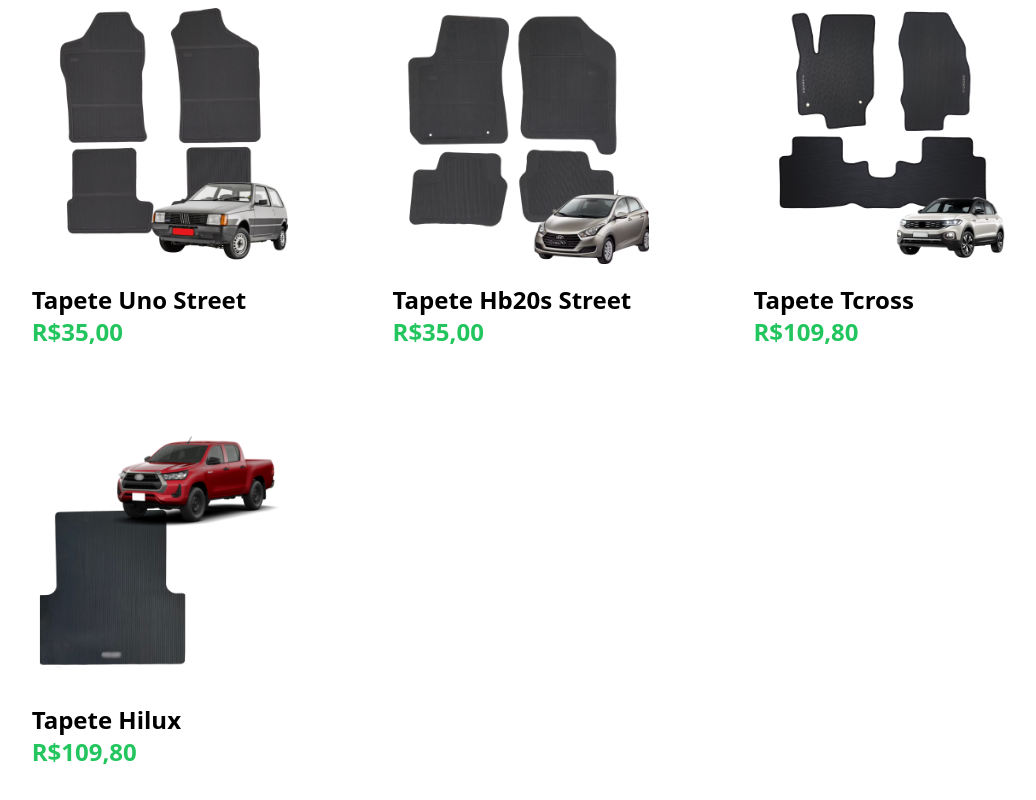
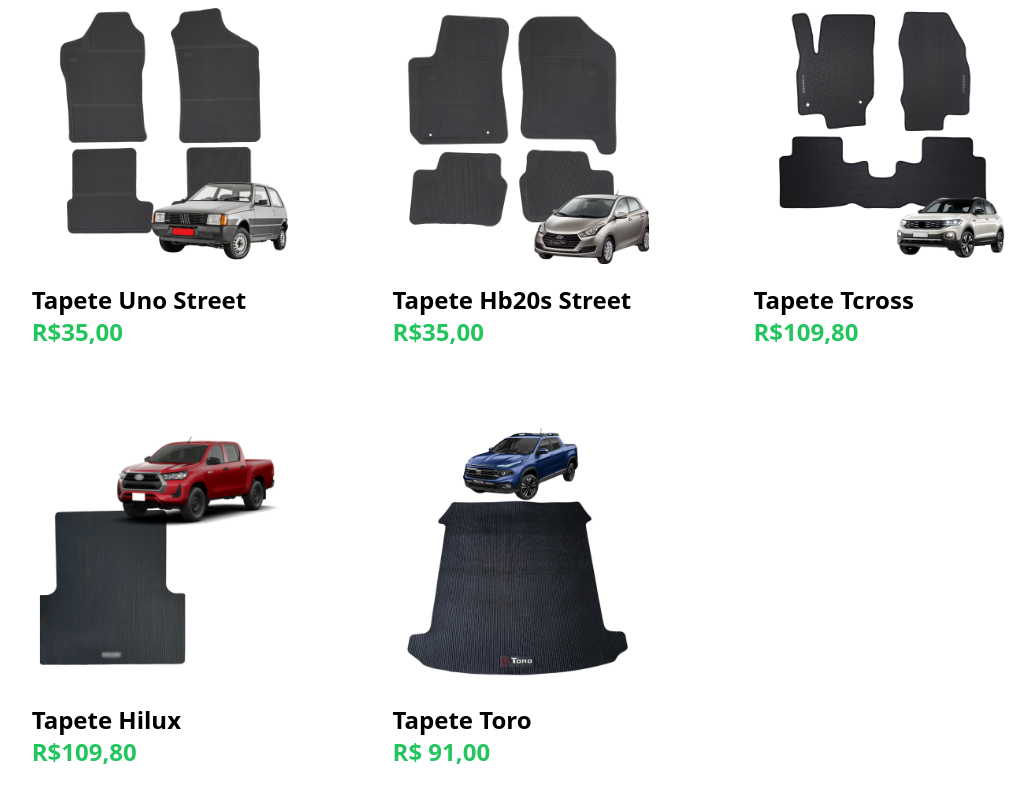
Before and after one commit to Jaqueline107/protap, a Next.js app: page / in a window 1280 px wide. Shown: the part 952-1752 px from the top of the page, without its empty margins (107-1143 px from the left). Built offline with nearby package versions, Linux system fonts and the light colour scheme.

Commit message:
adicionando logica de descontos

```diff
--- a/src/app/Produtos/page.tsx
+++ b/src/app/Produtos/page.tsx
@@ -8,15 +8,39 @@
 type Product = {
   name: string;
   price: string;
+  fullPrice: string; // O preço cheio será sempre obrigatório para calcular o desconto
   description: string;
   images: string[];
 };
 
-// Dados dos produtos
+// Função para calcular desconto
+const calculateDiscount = (fullPrice: string): string => {
+  const numericPrice = parseFloat(
+    fullPrice.replace("R$", "").replace(",", ".")
+  );
+  const discountedPrice = (numericPrice * 0.7).toFixed(2); // Aplica 30% de desconto
+  return `R$${discountedPrice.replace(".", ",")}`; // Formata como string no padrão brasileiro
+};
+
+const calculateDiscountPercentage = (
+  fullPrice: string,
+  price: string
+): number => {
+  const numericFullPrice = parseFloat(
+    fullPrice.replace("R$", "").replace(",", ".")
+  );
+  const numericPrice = parseFloat(price.replace("R$", "").replace(",", "."));
+  const discountPercentage =
+    ((numericFullPrice - numericPrice) / numericFullPrice) * 100;
+  return Math.round(discountPercentage); // Retorna o valor arredondado
+};
+
+// Dados dos produtos com desconto aplicado
 const productsData: Record<string, Product> = {
   Opala: {
     name: "Tapete Opala",
-    price: "R$39,90",
+    fullPrice: "R$50,00",
+    price: calculateDiscount("R$50,00"), // Preço com desconto
     description:
       "Tapetes projetados para proteger o assoalho do seu carro, Feito com materiais resistentes e design funcional.",
     images: [
@@ -32,7 +56,8 @@
   },
   UnoStreet: {
     name: "Tapete Uno Street",
-    price: "R$39,00",
+    fullPrice: "R$50,00",
+    price: calculateDiscount("R$50,00"),
     description:
       "Tapetes projetados para proteger o assoalho do seu carro, Feito com materiais resistentes e design funcional.",
     images: [
@@ -43,38 +68,51 @@
   },
   KombiMala: {
     name: "Tapete Kombi Mala",
-    price: "R$81,99",
+    fullPrice: "R$110,00",
+    price: calculateDiscount("R$110,00"),
     description:
       "Tapetes projetados para o espaço de bagagem da Kombi. Feito com materiais resistentes e design funcional, ideal para transporte seguro.",
     images: ["/kombi/kombimala.png", "/kombi/kombimala1.png"],
   },
   Hb20s: {
-    name: "Tapete HB20s street",
-    price: "R$39,00",
+    name: "Tapete HB20s Street",
+    fullPrice: "R$50,00",
+    price: calculateDiscount("R$50,00"),
     description:
       "Tapetes projetados para o espaço de bagagem da Kombi. Feito com materiais resistentes e design funcional, ideal para transporte seguro.",
     images: ["/hb20/hb20.png", "/hb20/hb201.png"],
   },
   Tcross: {
     name: "Tapete Tcross",
-    price: "R$109,91",
+    fullPrice: "R$115,00",
+    price: calculateDiscount("R$120,00"),
     description:
       "Tapetes exclusivos para o T-Cross, com bordado elegante e base pinada para maior aderência. Oferecem proteção, estilo e segurança ao interior do veículo.",
     images: ["/Tcross.png", "/Tcross.png"],
   },
   Polo: {
     name: "Tapete Polo",
-    price: "R$112,50",
+    fullPrice: "R$115,00",
+    price: calculateDiscount("R$115,00"),
     description:
       "Tapetes sob medida para o Polo, combinando bordado exclusivo e base pinada para maior aderência. Proporcionam elegância, proteção e segurança ao interior do veículo.",
     images: ["/polo/polo.png", "/beneficio/polo.png"],
   },
   Hilux: {
-    name: "Tapete Hilux",
-    price: "R$112,50",
+    name: "Tapete Caçamba Hilux",
+    fullPrice: "R$ 140,00",
+    price: calculateDiscount("R$ 140,00"),
     description:
       "Tapetes sob medida para a Hilux, desenvolvidos com bordado exclusivo e base pinada para garantir aderência e segurança. Proporcionam estilo, proteção e durabilidade ao interior do veículo, alinhando conforto e sofisticação.",
-    images: ["/hilux/hilux.png", "/hilux/hilux.png"],
+    images: ["/hilux/hiluxfrente.png", "/hilux/hilux.png"],
+  },
+  Toro: {
+    name: "Tapete Caçamba Toro",
+    fullPrice: "R$ 130,00",
+    price: calculateDiscount("R$ 130,00"),
+    description:
+      "Tapetes sob medida para a caçamba do Toro, desenvolvidos com materiais resistentes e design funcional. Garantem máxima proteção contra impactos e sujeira, alinhando durabilidade, segurança e estilo ao seu veículo.",
+    images: ["/toro/toro.png", "/toro/toro.png"],
   },
 };
 
@@ -156,6 +194,10 @@
       window.removeEventListener("touchmove", handleTouchMove);
     });
   };
+  const discountPercentage = calculateDiscountPercentage(
+    product.fullPrice,
+    product.price
+  );
 
   return (
     <div className="flex flex-col items-center">
@@ -200,11 +242,19 @@
         </div>
 
         {/* Seção de Informações */}
-        <div className="w-full lg:w-1/2 flex flex-col justify-start mt-6 lg:mt-0">
+        <div className="w-full lg:w-1/2 flex flex-col justify-start mt-6 gap-1 lg:mt-0">
           <h1 className="text-3xl font-bold text-gray-900">{product.name}</h1>
-          <p className="text-green-600 text-4xl font-bold mt-2">
-            {product.price}
-          </p>
+          <h1 className="text-2xl font-bold text-gray-400 line-through">
+            {product.fullPrice}
+          </h1>
+          <div className="flex gap-3">
+            <p className="text-gray-700 text-4xl font-bold -mt-1">
+              {product.price}
+            </p>
+            {discountPercentage === 30 && (
+              <p className="text-3xl font-bold text-lime-500">30% OFF</p>
+            )}
+          </div>
 
           <button
             onClick={() => {
@@ -226,7 +276,6 @@
           >
             Comprar Agora
           </button>
-
           <div className="mt-6 p-4 h-52 bg-gray-100 rounded-lg shadow-md">
             <h2 className="text-xl font-semibold text-gray-800 mb-2">
               Descrição do Produto
--- a/src/app/page.tsx
+++ b/src/app/page.tsx
@@ -48,7 +48,14 @@
     name: "Tapete Hilux",
     price: "R$109,80",
     image: "/hilux/hiluxfrente.png",
-    href: "/Produtos?produto=Tcross",
+    href: "/Produtos?produto=Hilux",
+  },
+  {
+    id: 7,
+    name: "Tapete Toro",
+    price: "R$ 91,00",
+    image: "/toro/toro.png",
+    href: "/Produtos?produto=Toro",
   },
 ];
 
@@ -75,7 +82,7 @@
           {/* Card de "Ver benefícios" */}
           <div className="w-full md:w-80 p-5 h-auto bg-white rounded-lg">
             <p className="text-black font-semibold text-2xl mb-5">
-              Acesse nossa galeria de produtos para visualizar o seu tapete!
+              Tapetes de altissma qualidade, feitos especialmente para você.
             </p>
 
             <p className="text-gray-500 text-2xl font-light mb-5">
@@ -83,12 +90,12 @@
             </p>
             <p className="text-gray-500 text-md font-light mb-5">
               Caso o seu modelo não estiver listado, entre em contato conosco
-              pelo WhatsApp{" "}
+              pelo WhatsApp
               <a
                 href="https://wa.me/5511991861237"
                 target="_blank"
                 rel="noopener noreferrer"
-                className="text-blue-500 underline font-semibold ml-1"
+                className="text-blue-500 underline font-semibold ml-"
               >
                 (11) 99186-1237
               </a>
```
Also changed, not shown: public/toro/toro.png (added).
